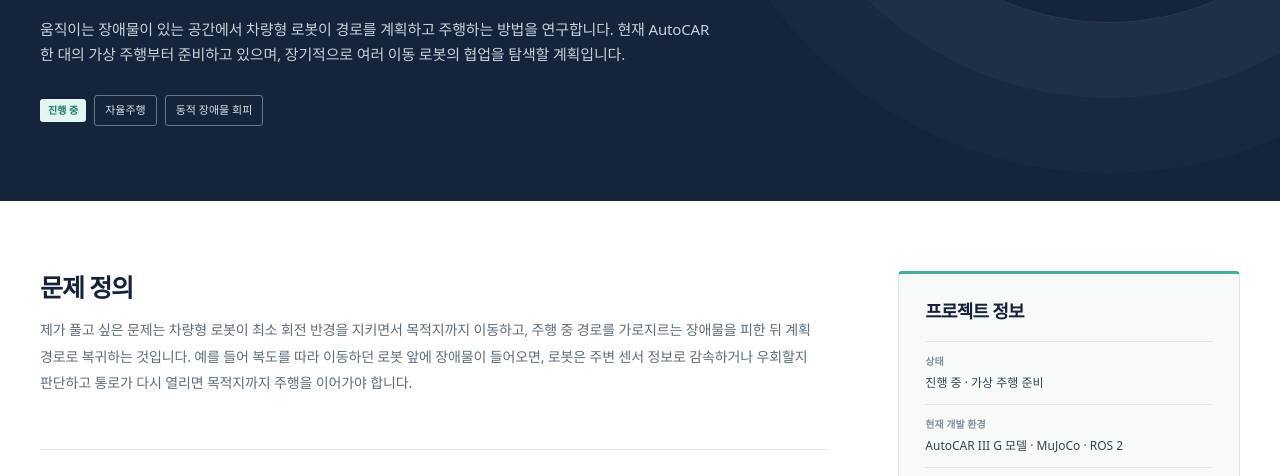
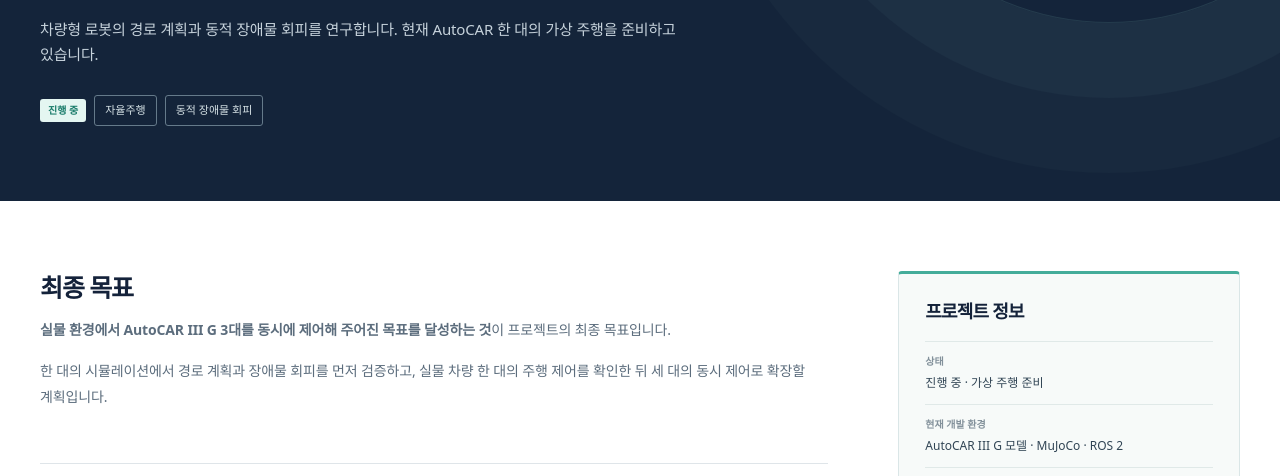
Before and after one commit to GitHaewon/Webprogramming, a plain HTML site: page projects/physical-ai-mobility.html in a window 1280 px wide. Shown: the part 446-922 px from the top of the page. Drawn offline with Linux system fonts and the light colour scheme.

Commit message:
State the Physical AI goal of controlling three real AutoCARs

```diff
--- a/projects/physical-ai-mobility.html
+++ b/projects/physical-ai-mobility.html
@@ -23,7 +23,7 @@
         </nav>
         <p class="detail-kicker">이동 로봇 연구 프로젝트</p>
         <h1 id="project-title">Physical AI · 멀티에이전트 모빌리티</h1>
-        <p>움직이는 장애물이 있는 공간에서 차량형 로봇이 경로를 계획하고 주행하는 방법을 연구합니다. 현재 AutoCAR 한 대의 가상 주행부터 준비하고 있으며, 장기적으로 여러 이동 로봇의 협업을 탐색할 계획입니다.</p>
+        <p>차량형 로봇의 경로 계획과 동적 장애물 회피를 연구합니다. 현재 AutoCAR 한 대의 가상 주행을 준비하고 있습니다.</p>
         <div class="detail-chips">
           <span class="status status-active">진행 중</span>
           <span>자율주행</span>
@@ -34,6 +34,11 @@
     <div class="container detail-body">
       <div class="detail-layout">
         <div class="detail-main">
+          <section aria-labelledby="goal-title">
+            <h2 id="goal-title">최종 목표</h2>
+            <p><strong>실물 환경에서 AutoCAR III G 3대를 동시에 제어해 주어진 목표를 달성하는 것</strong>이 프로젝트의 최종 목표입니다.</p>
+            <p class="physical-ai-next">한 대의 시뮬레이션에서 경로 계획과 장애물 회피를 먼저 검증하고, 실물 차량 한 대의 주행 제어를 확인한 뒤 세 대의 동시 제어로 확장할 계획입니다.</p>
+          </section>
           <section aria-labelledby="problem-title">
             <h2 id="problem-title">문제 정의</h2>
             <p>제가 풀고 싶은 문제는 차량형 로봇이 최소 회전 반경을 지키면서 목적지까지 이동하고, 주행 중 경로를 가로지르는 장애물을 피한 뒤 계획 경로로 복귀하는 것입니다. 예를 들어 복도를 따라 이동하던 로봇 앞에 장애물이 들어오면, 로봇은 주변 센서 정보로 감속하거나 우회할지 판단하고 통로가 다시 열리면 목적지까지 주행을 이어가야 합니다.</p>
```
Also changed, not shown: index.html (+1 -1 lines).
